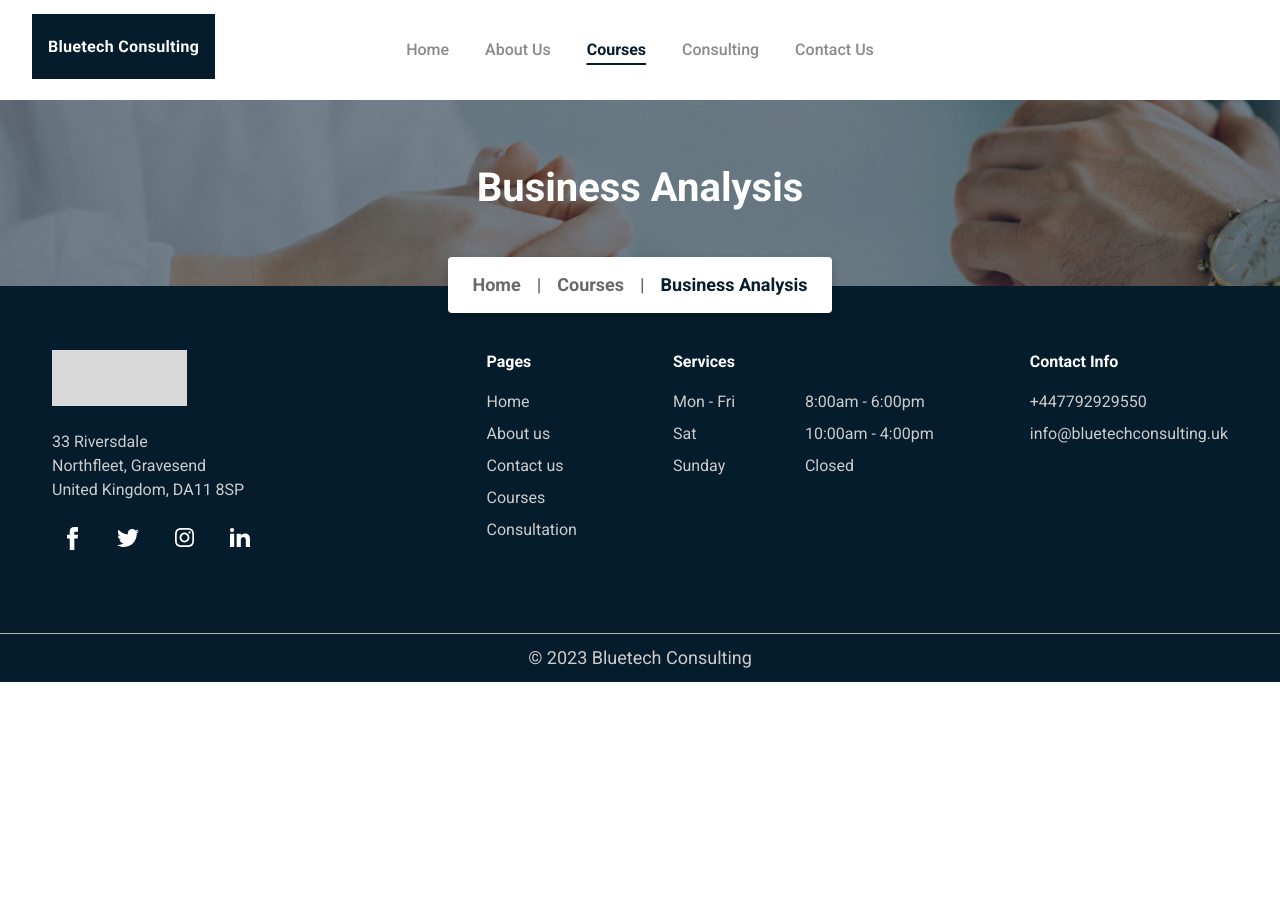
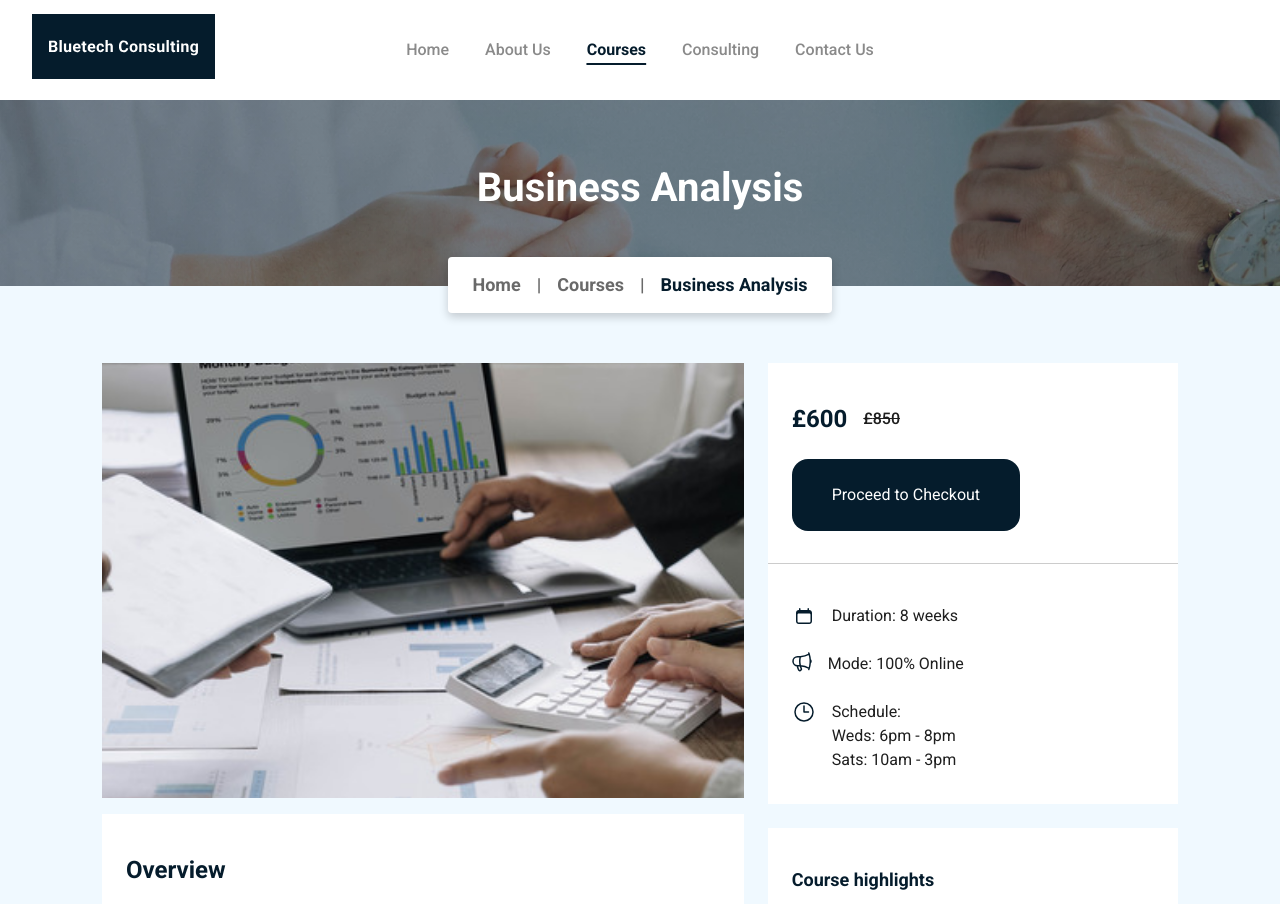
Before and after one commit to elijahthis/bluetech-consulting, a Next.js app: page /courses/business-analysis in a window 1280 px wide. Shown: the top 904 px of the page. Before the commit the page ends 800 px from the top, so only its background shows below. Built offline with nearby package versions, Linux system fonts and the light colour scheme.

Commit message:
feat: View Course

```diff
--- a/app/courses/[id]/page.tsx
+++ b/app/courses/[id]/page.tsx
@@ -1,3 +1,6 @@
+import CourseHighlightsCard from "@/components/CourseHighlightsCard";
+import CourseInfoCard from "@/components/CourseInfoCard";
+import OverviewCard from "@/components/OverviewCard";
 import TitleBanner from "@/components/TitleBanner";
 import { courseList } from "@/data/constants";
 
@@ -25,6 +28,16 @@ const CoursePage = ({ params }: { params: { id: string } }) => {
 					{ label: currentCourse.short_title, link: currentCourse.page_url },
 				]}
 			/>
+			<div
+				className="pt-[77px] pb-10 px-4 lg:px-[102px] bg-[#F0F9FF] flex flex-col items-stretch gap-6 lg:grid  "
+				style={{ gridTemplateColumns: "61fr 39fr" }}
+			>
+				<OverviewCard courseData={currentCourse} />
+				<div className="flex flex-col items-stretch gap-6">
+					<CourseInfoCard courseData={currentCourse} />
+					<CourseHighlightsCard courseData={currentCourse} />
+				</div>
+			</div>
 		</main>
 	);
 };
--- /dev/null
+++ b/components/CourseHighlightsCard/index.tsx
@@ -0,0 +1,18 @@
+import { ICourse } from "@/data/types";
+
+const CourseHighlightsCard = ({ courseData }: { courseData: ICourse }) => {
+	return (
+		<div className="bg-white py-10 px-6 ">
+			<h2 className="mb-6 text-[18px] leading-[24px] ">Course highlights</h2>
+			<ul className="ml-4">
+				{courseData.learning_points.map((item, ind) => (
+					<li className="list-disc" key={ind}>
+						{item}
+					</li>
+				))}
+			</ul>
+		</div>
+	);
+};
+
+export default CourseHighlightsCard;
--- /dev/null
+++ b/components/CourseInfoCard/index.tsx
@@ -0,0 +1,42 @@
+import { ICourse } from "@/data/types";
+import Button from "../Button";
+import { CalendarIcon, MegaphoneIcon, TimeIcon } from "../svgs";
+
+const CourseInfoCard = ({ courseData }: { courseData: ICourse }) => {
+	return (
+		<div className="bg-white">
+			<div className="py-8 pt-10 px-6 border-b border-[#CCCCCC] ">
+				<div className="flex flex-row items-center gap-4 mb-6">
+					<h3 className="text-2xl">£{(courseData.price * 12) / 17}</h3>
+					<p className="font-medium line-through">£{courseData.price}</p>
+				</div>
+				<Button>Proceed to Checkout</Button>
+			</div>
+			<div className="py-8 pt-10 px-6 flex flex-col items-stretch gap-4 lg:gap-6">
+				<div className="flex flex-row items-start gap-4 ">
+					<CalendarIcon />
+					<p>Duration: {courseData.duration}</p>
+				</div>
+				<div className="flex flex-row items-start gap-4 ">
+					<MegaphoneIcon />
+					<p>Mode: {courseData.mode}</p>
+				</div>
+				<div className="flex flex-row items-start gap-4 ">
+					<TimeIcon />
+					<p>
+						Schedule:
+						<br />
+						{courseData.schedule.map((item, ind) => (
+							<>
+								<span>{item}</span>
+								{ind !== courseData.schedule.length - 1 && <br />}
+							</>
+						))}
+					</p>
+				</div>
+			</div>
+		</div>
+	);
+};
+
+export default CourseInfoCard;
--- /dev/null
+++ b/components/OverviewCard/index.tsx
@@ -0,0 +1,30 @@
+import { ICourse } from "@/data/types";
+import Image from "next/image";
+
+const OverviewCard = ({ courseData }: { courseData: ICourse }) => {
+	return (
+		<div>
+			<Image
+				src={courseData.img_url}
+				width={340}
+				height={300}
+				alt={courseData.short_title}
+				className="w-full max-h-[435px] object-cover"
+			/>
+			<div className="py-6 lg:py-10 px-4 lg:px-6 mt-4 bg-white">
+				<h2 className="mb-4 text-xl lg:text-2xl">Overview</h2>
+				<p className="mb-6">{courseData.overview}</p>
+				<h3 className="mb-4 text-[18px]  ">What you Learn</h3>
+				<ul className="ml-4">
+					{courseData.learning_points.map((item, ind) => (
+						<li className="list-disc" key={ind}>
+							{item}
+						</li>
+					))}
+				</ul>
+			</div>
+		</div>
+	);
+};
+
+export default OverviewCard;
--- a/components/SmallNav/index.tsx
+++ b/components/SmallNav/index.tsx
@@ -9,7 +9,7 @@ const SmallNav = ({
 	return (
 		<div className="grid place-items-center absolute w-full bottom-[-27px] ">
 			<div
-				className="rounded bg-white w-max px-6 py-4 flex flex-row items-center gap-4 text-[18px] leading-[24px] font-bold text-[#696969] "
+				className="rounded bg-white w-max px-4 lg:px-6 py-3 lg:py-4 flex flex-row items-center gap-[10px] lg:gap-4 text:sm lg:text-[18px] leading-[24px] font-bold text-[#696969] "
 				style={{ boxShadow: "0px 4px 10px 0px rgba(0, 0, 0, 0.19)" }}
 			>
 				<Link href="/" className="text-[#696969]">
--- a/components/svgs.jsx
+++ b/components/svgs.jsx
@@ -91,3 +91,58 @@ export const OpenQuotesIcon = () => (
 		/>
 	</svg>
 );
+
+export const CalendarIcon = () => (
+	<svg
+		width="24"
+		height="24"
+		viewBox="0 0 24 24"
+		fill="none"
+		xmlns="http://www.w3.org/2000/svg"
+	>
+		<rect width="24" height="24" fill="white" />
+		<path
+			fill-rule="evenodd"
+			clip-rule="evenodd"
+			d="M7.75 4C8.16421 4 8.5 4.33579 8.5 4.75V6H15.5V4.75C15.5 4.33579 15.8358 4 16.25 4C16.6642 4 17 4.33579 17 4.75V6H17.25C18.7688 6 20 7.23122 20 8.75V17.25C20 18.7688 18.7688 20 17.25 20H6.75C5.23122 20 4 18.7688 4 17.25V8.75C4 7.23122 5.23122 6 6.75 6H7V4.75C7 4.33579 7.33579 4 7.75 4ZM6.75 9.5C6.05964 9.5 5.5 10.0596 5.5 10.75V17.25C5.5 17.9404 6.05964 18.5 6.75 18.5H17.25C17.9404 18.5 18.5 17.9404 18.5 17.25V10.75C18.5 10.0596 17.9404 9.5 17.25 9.5H6.75Z"
+			fill="#051C2C"
+		/>
+	</svg>
+);
+
+export const MegaphoneIcon = () => (
+	<svg
+		width="20"
+		height="20"
+		viewBox="0 0 20 20"
+		fill="none"
+		xmlns="http://www.w3.org/2000/svg"
+	>
+		<path
+			d="M8.34044 13.8398C7.65153 13.7803 6.95431 13.75 6.25 13.75H5.5C3.01472 13.75 1 11.7353 1 9.25C1 6.76472 3.01472 4.75 5.5 4.75H6.25C6.95431 4.75 7.65153 4.71966 8.34044 4.66022M8.34044 13.8398C8.59329 14.8015 8.92372 15.7317 9.32463 16.6234C9.57209 17.1738 9.38422 17.8328 8.8616 18.1345L8.20529 18.5134C7.6539 18.8318 6.9456 18.6306 6.67841 18.0527C6.0518 16.6973 5.56541 15.2639 5.23786 13.771M8.34044 13.8398C7.95517 12.3745 7.75 10.8362 7.75 9.25C7.75 7.66379 7.95518 6.1255 8.34044 4.66022M8.34044 13.8398C11.5 14.1124 14.4845 14.9972 17.1747 16.3749M8.34044 4.66022C11.5 4.3876 14.4845 3.50283 17.1747 2.12509M17.1747 2.12509C17.057 1.74595 16.9302 1.37083 16.7944 1M17.1747 2.12509C17.7097 3.84827 18.0557 5.65462 18.1886 7.51991M17.1747 16.3749C17.057 16.7541 16.9302 17.1292 16.7944 17.5M17.1747 16.3749C17.7097 14.6517 18.0557 12.8454 18.1886 10.9801M18.1886 7.51991C18.6844 7.93264 19 8.55446 19 9.25C19 9.94553 18.6844 10.5674 18.1886 10.9801M18.1886 7.51991C18.2293 8.09131 18.25 8.66824 18.25 9.25C18.25 9.83176 18.2293 10.4087 18.1886 10.9801"
+			stroke="#051C2C"
+			stroke-width="1.5"
+			stroke-linecap="round"
+			stroke-linejoin="round"
+		/>
+	</svg>
+);
+
+export const TimeIcon = () => (
+	<svg
+		width="24"
+		height="24"
+		viewBox="0 0 24 24"
+		fill="none"
+		xmlns="http://www.w3.org/2000/svg"
+	>
+		<rect width="24" height="24" fill="white" />
+		<path
+			d="M12 6V12H16.5M21 12C21 16.9706 16.9706 21 12 21C7.02944 21 3 16.9706 3 12C3 7.02944 7.02944 3 12 3C16.9706 3 21 7.02944 21 12Z"
+			stroke="#051C2C"
+			stroke-width="1.5"
+			stroke-linecap="round"
+			stroke-linejoin="round"
+		/>
+	</svg>
+);
```
